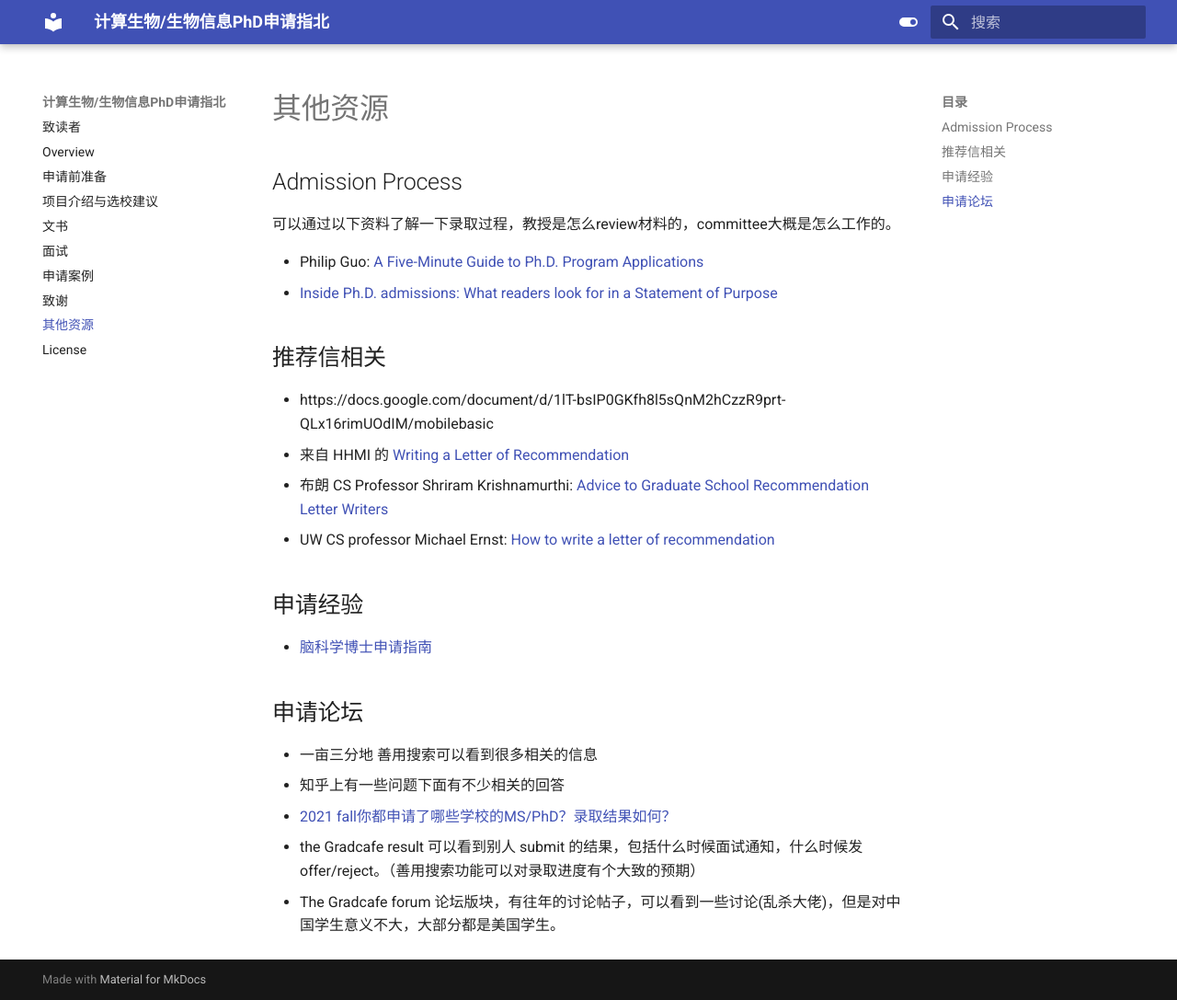
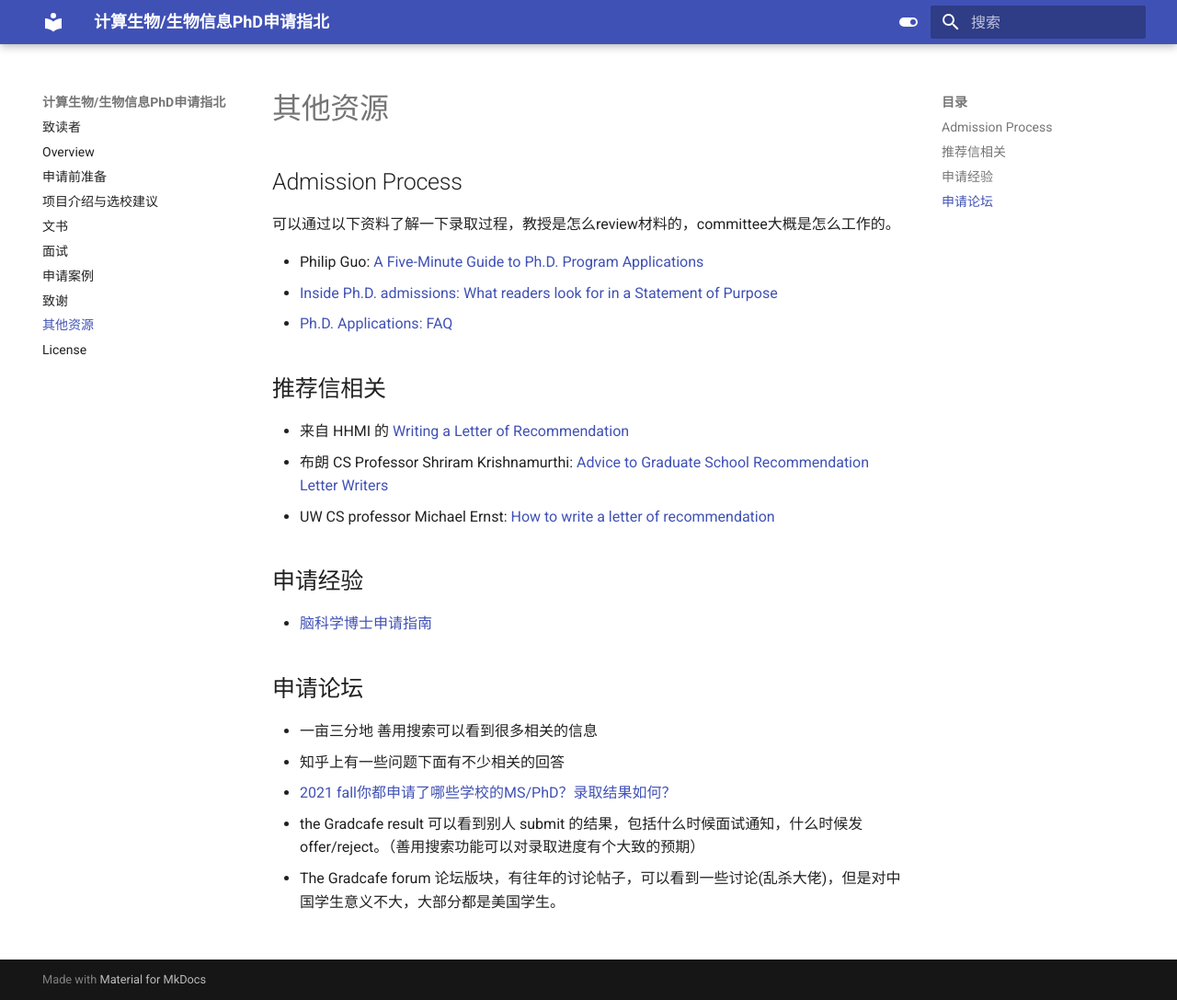
Before and after one commit to CompBio-PhD-cn/handbook, an MkDocs documentation site: the page built from docs/other_resource.md, in a window 1280 px wide and 1087 px high. Shown: the whole window at 92% size. Built offline with MkDocs 1.6.1 and Material for MkDocs 9.7.7, drawn with Linux system fonts in a browser that asks for light colours.

Commit message:
other_resource

```diff
--- a/docs/other_resource.md
+++ b/docs/other_resource.md
@@ -6,11 +6,12 @@
 
 * Philip Guo: [A Five-Minute Guide to Ph.D. Program Applications](https://pg.ucsd.edu/PhD-application-tips.htm)
 * [Inside Ph.D. admissions: What readers look for in a Statement of Purpose](https://nschneid.medium.com/inside-ph-d-admissions-what-readers-look-for-in-a-statement-of-purpose-3db4e6081f80)
+* [Ph.D. Applications:  FAQ](https://docs.google.com/document/d/1lT-bsIP0GKfh8l5sQnM2hCzzR9prt-QLx16rimUOdIM/mobilebasic)
 
 
 ## 推荐信相关
 
-* https://docs.google.com/document/d/1lT-bsIP0GKfh8l5sQnM2hCzzR9prt-QLx16rimUOdIM/mobilebasic
+
 * 来自 HHMI 的 [Writing a Letter of Recommendation](https://www.bu.edu/best/files/2015/04/Writing-a-Letter-of-Recommendation-HowardHugues.pdf)
 * 布朗 CS Professor Shriram Krishnamurthi: [Advice to Graduate School Recommendation Letter Writers](https://cs.brown.edu/~sk/Memos/Grad-School-Recos/)
 * UW CS professor Michael Ernst: [How to write a letter of recommendation](https://homes.cs.washington.edu/~mernst/advice/write-recommendation.html)
```
